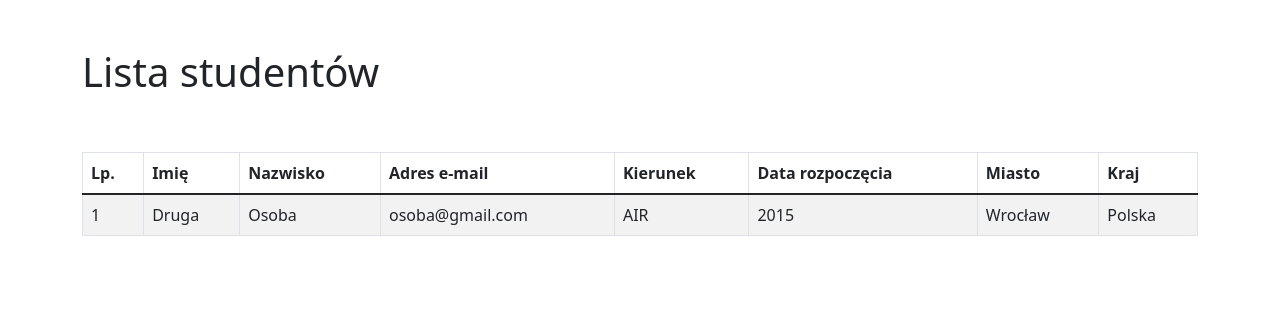
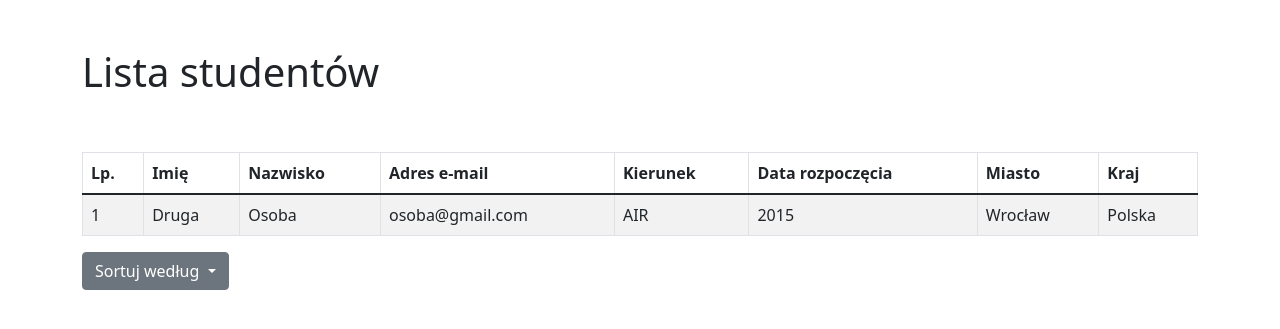
Before and after one commit to Blener332/Stronka, a PHP site: page /PHP-MySQL/ in a window 1280 px wide. Shown: the part 56-385 px from the top of the page. Run offline with PHP 8.4, Linux system fonts and the light colour scheme; data comes from the database, SQL or seed files in the repository.

Commit message:
Update index.php

```diff
--- a/stronka_podrasowana/index.php
+++ b/stronka_podrasowana/index.php
@@ -16,7 +16,7 @@
     <!-- BOOTSTRAP 4 -->
     <link rel="stylesheet" href="https://cdnjs.cloudflare.com/ajax/libs/font-awesome/5.15.4/css/all.min.css" integrity="sha512-1ycn6IcaQQ40/MKBW2W4Rhis/DbILU74C1vSrLJxCq57o941Ym01SwNsOMqvEBFlcgUa6xLiPY/NS5R+E6ztJQ==" crossorigin="anonymous" referrerpolicy="no-referrer" />
     <link href="https://cdn.jsdelivr.net/npm/bootstrap@5.1.3/dist/css/bootstrap.min.css" rel="stylesheet" integrity="sha384-1BmE4kWBq78iYhFldvKuhfTAU6auU8tT94WrHftjDbrCEXSU1oBoqyl2QvZ6jIW3" crossorigin="anonymous">
-    <script type="text/javascript" src="jawa.js"></script>
+
   </head>
   <body>
 
@@ -67,7 +67,7 @@
 
     <div class="container mt-5">
         <h1>Lista studentów</h1> <br />
-        <table class="table table-bordered table-striped mt-4">
+        <table class="table table-bordered table-striped mt-4" id="tabela">
             <thead>
                 <tr>
                     <th>Lp.</th>
@@ -114,7 +114,25 @@
                 ?>
             </tbody>
         </table>
+
+		<div class="dropdown">
+  <button class="btn btn-secondary dropdown-toggle" type="button" id="dropdownMenuButton" data-toggle="dropdown" aria-haspopup="true" aria-expanded="false">
+    Sortuj według
+  </button>
+  <div class="dropdown-menu" aria-labelledby="dropdownMenuButton">
+    <a class="dropdown-item" onclick="Sortuj(1,1)">Imiona rosnąco</a>
+   <a class="dropdown-item" onclick="Sortuj(1,2)">Imiona malejąco</a>
+   <a class="dropdown-item" onclick="Sortuj(2,1)">Nazwisko rosnąco</a>
+   <a class="dropdown-item" onclick="Sortuj(2,2)">Nazwisko malejąco</a>
+   <a class="dropdown-item" onclick="Sortuj(5,1)">Rok rosnąco</a>
+   <a class="dropdown-item" onclick="Sortuj(5,2)">Rok malejąco</a>
+  </div>
+</div>
     </div>
+
+
+
+
 
 	<!-- Footer -->
 <footer class="page-footer font-small blue pt-4">
@@ -141,8 +159,56 @@
         function PopUpUsun() {
             return confirm("Czy na pewno chcesz usunąć ten wiersz?");
         }
+		function Sortuj(kolumna, rodzaj) {
+
+		  var table, rows, switching, i, x, y, shouldSwitch;
+		  table = document.getElementById("tabela");
+		  switching = true;
+		  /*Make a loop that will continue until
+		  no switching has been done:*/
+		  while (switching) {
+			//start by saying: no switching is done:
+			switching = false;
+			rows = table.rows;
+			/*Loop through all table rows (except the
+			first, which contains table headers):*/
+			for (i = 1; i < (rows.length - 1); i++) {
+			  //start by saying there should be no switching:
+			  shouldSwitch = false;
+			  /*Get the two elements you want to compare,
+			  one from current row and one from the next:*/
+			  x = rows[i].getElementsByTagName("TD")[kolumna];
+			  y = rows[i + 1].getElementsByTagName("TD")[kolumna];
+			  //check if the two rows should switch place:
+			  if(rodzaj==1){
+			  if (x.innerHTML.toLowerCase() > y.innerHTML.toLowerCase()) {
+				//if so, mark as a switch and break the loop:
+				shouldSwitch = true;
+				break;
+				}
+			  }
+			  else if (rodzaj==2){
+			  if (x.innerHTML.toLowerCase() < y.innerHTML.toLowerCase()) {
+				//if so, mark as a switch and break the loop:
+				shouldSwitch = true;
+				break;
+				}
+			  }
+
+			}
+			if (shouldSwitch) {
+			  /*If a switch has been marked, make the switch
+			  and mark that a switch has been done:*/
+			  rows[i].parentNode.insertBefore(rows[i + 1], rows[i]);
+			  switching = true;
+			}
+		  }
+		}
+
+
     </script>
-
+	<script src="https://code.jquery.com/jquery-3.5.1.slim.min.js" integrity="sha384-DfXdz2htPH0lsSSs5nCTpuj/zy4C+OGpamoFVy38MVBnE+IbbVYUew+OrCXaRkfj" crossorigin="anonymous"></script>
+<script src="https://cdn.jsdelivr.net/npm/bootstrap@4.5.3/dist/js/bootstrap.bundle.min.js" integrity="sha384-ho+j7jyWK8fNQe+A12Hb8AhRq26LrZ/JpcUGGOn+Y7RsweNrtN/tE3MoK7ZeZDyx" crossorigin="anonymous"></script>
 </body>
 
 </html>
```
